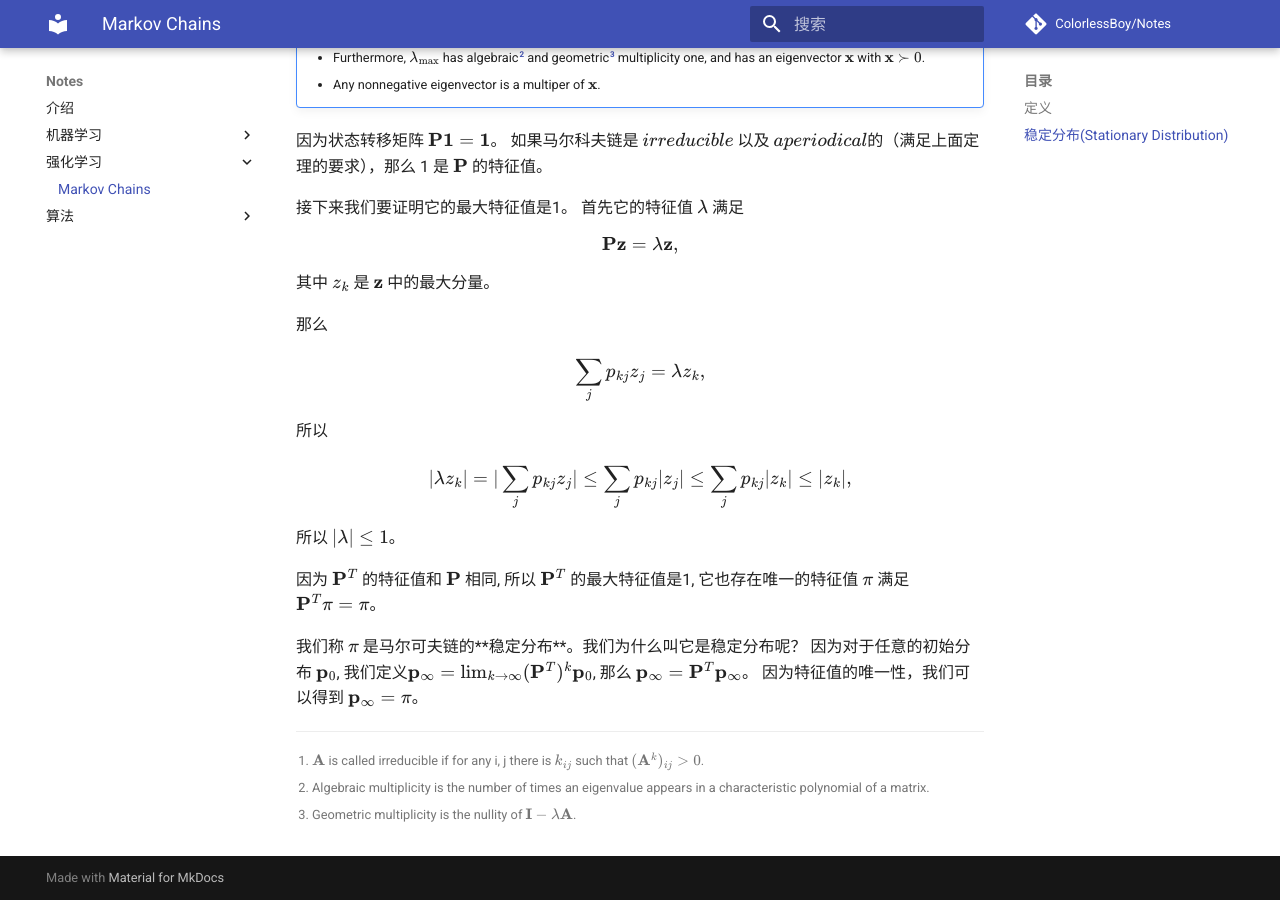
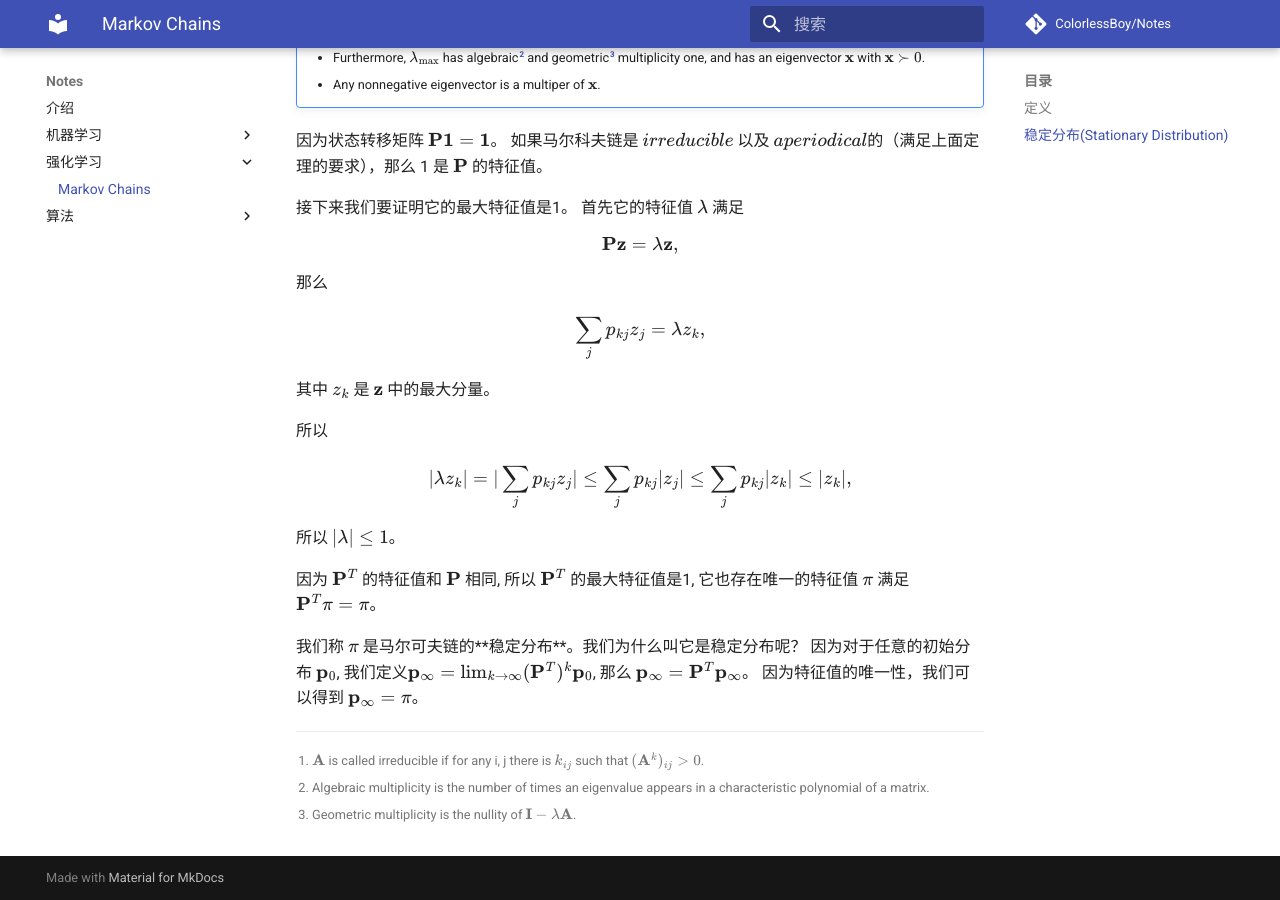
Before and after one commit to ColorlessBoy/Notes, an MkDocs documentation site: the page built from docs/RL/01-MarkovChains.md, in a window 1280 px wide and 900 px high, scrolled down 1498 px. Built offline with MkDocs 1.6.1 and Material for MkDocs 9.7.7, drawn with Linux system fonts in a browser that asks for light colours; formulas are drawn with MathJax 3; comment, search, counter and statistics services are not loaded.

Commit message:
马尔科夫链

```diff
--- a/docs/RL/01-MarkovChains.md
+++ b/docs/RL/01-MarkovChains.md
@@ -101,13 +101,13 @@ $$
     \mathbf{P} \mathbf{z} = \lambda \mathbf{z},
 $$
 
-其中 $z_k$ 是 $\mathbf{z}$ 中的最大分量。
-
 那么
 
 $$
     \sum^{}_{j} p_{kj} z_j = \lambda z_k,
 $$
+
+其中 $z_k$ 是 $\mathbf{z}$ 中的最大分量。
 
 所以
 
```
